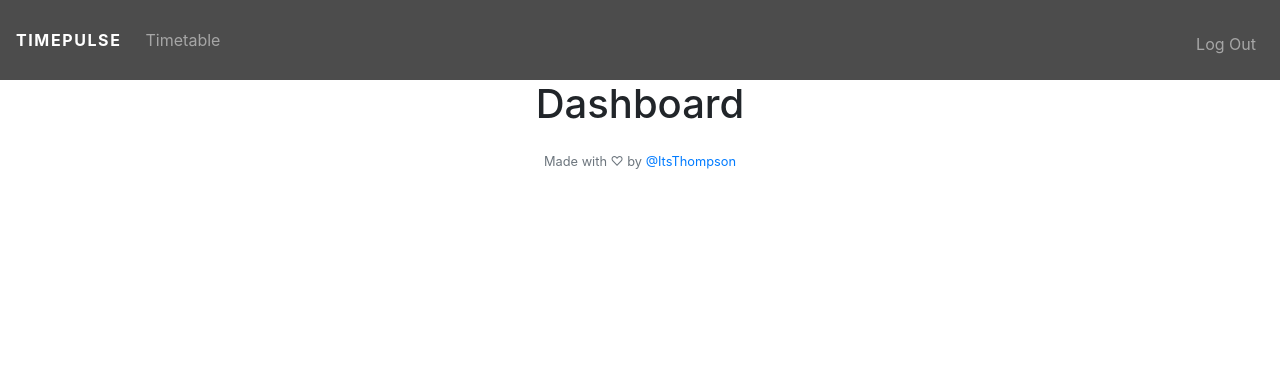
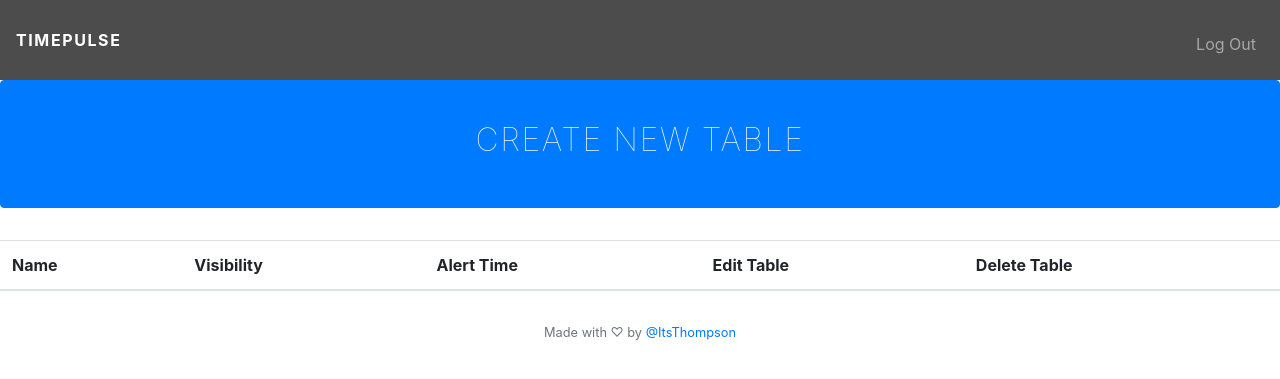
Before and after one commit to ItsThompson/timepulse, a Flask app: page / in a window 1280 px wide. Shown: the top 379 px of the page. Run offline with Flask 2, Linux system fonts and the light colour scheme; the visitor is signed in with stand-in values (Sample User, id 1); data that the repository does not hold is empty; some libraries are stand-ins or nearby versions.

Commit message:
📣 MVP

```diff
--- a/app.py
+++ b/app.py
@@ -90,7 +90,7 @@ def query_delete(connection, query):
 @app.route("/", methods=["GET", "POST"])
 def index():
     if session.get("user_id") is not None:
-        return render_template("dashboard.html")
+        return timetable()
     else:
         return render_template("index.html")
 
@@ -316,10 +316,6 @@ def table(user, table):
             time = request.form.get("time")
 
             for i in range(len(raw_data)):
-                print(raw_data[i][2])
-                print(dow)
-                print(raw_data[i][5])
-                print(time)
                 if str(raw_data[i][2]) == str(dow) and str(raw_data[i][5]) == str(time):
                     print("here")
                     return apology("This time slot has already been assigned!", 403)
@@ -327,6 +323,40 @@ def table(user, table):
             # Example Output: INSERT INTO items(tableid, daysofweek, title, description, time) VALUES('2', 'thursday', 'monday title', 'description', '4');
             query_create_insert(connection, query)
             return render_template("table.html", user=user, table=table, url=url, data=data)
+
+@app.route('/timetable/<user>/<table>/<dayoftheweek>/<time>', methods=["GET", "POST"])
+def description(user, table, dayoftheweek, time):
+    url = "/timetable/" + user + "/" + table + "/" + dayoftheweek + "/" + time
+    if request.method == "GET":
+        data = {
+            'title':None,
+            'description':None
+        }
+
+
+        userid = session["user_id"]
+        query = f"SELECT id FROM timetable WHERE name = '{table}' AND usersid = '{userid}';"
+        table_info = query_select(connection, query)
+
+        userid = session["user_id"]
+        query = f"SELECT * FROM timetable WHERE usersid = {userid};"
+        timetables = query_select(connection, query)
+
+        query = f"SELECT * FROM users WHERE id = '{userid}';"
+        rows = query_select(connection, query)
+        username = rows[0][1]
+
+        for i in timetables:
+            if i[2] == table:
+                if user == username:
+                    query = f"SELECT title, description FROM items WHERE tableid = {table_info[0][0]} and daysofweek = '{dayoftheweek}' and time = {time};"
+                    raw_data = query_select(connection, query)
+                    data['title'] = raw_data[0][0]
+                    data['description'] = raw_data[0][1]
+                    return render_template("description.html", title=data['title'], description=data['description'], url=url)
+        return apology("This table does not exist", 403)
+    else:
+        return redirect("/timetable/" + user + "/" + table)
 
 
 @app.route("/logout")
--- a/templates/dashboard.html
+++ /dev/null
@@ -1,11 +0,0 @@
-<!-- prettier-ignore -->
-{% extends "no-padding-layout.html" %}
-
-{% block title %}
-    Dashboard
-{% endblock %}
-
-{% block main %}
-<h1>Dashboard</h1>
-{% endblock %}
-<!-- prettier-ignore-end -->
--- a/templates/navbar.html
+++ b/templates/navbar.html
@@ -13,11 +13,6 @@
     </button>
     <div class="collapse navbar-collapse" id="navbar">
         {% if session.user_id %}
-        <ul class="navbar-nav mr-auto">
-            <li class="nav-item">
-                <a class="nav-link" href="/timetable">Timetable</a>
-            </li>
-        </ul>
         <ul class="navbar-nav ml-auto mt-2">
             <li class="nav-item">
                 <a class="nav-link" href="/logout">Log Out</a>
```
Also changed, not shown: templates/description.html (added, +18 -0 lines), templates/table.html (+28 -0 lines).
